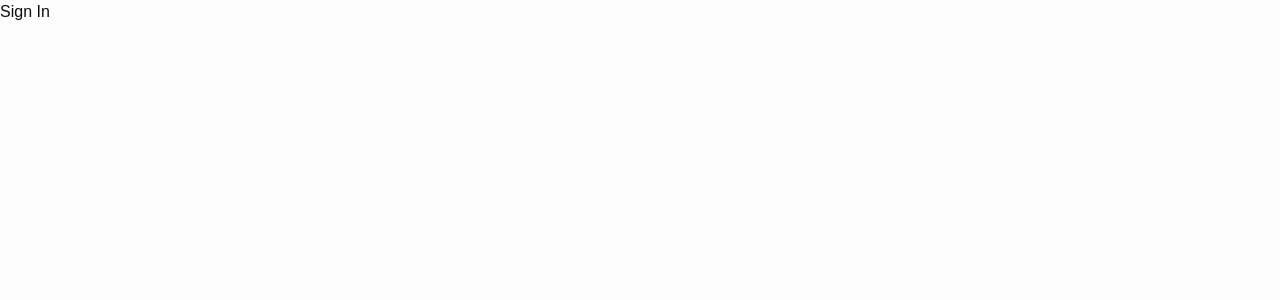
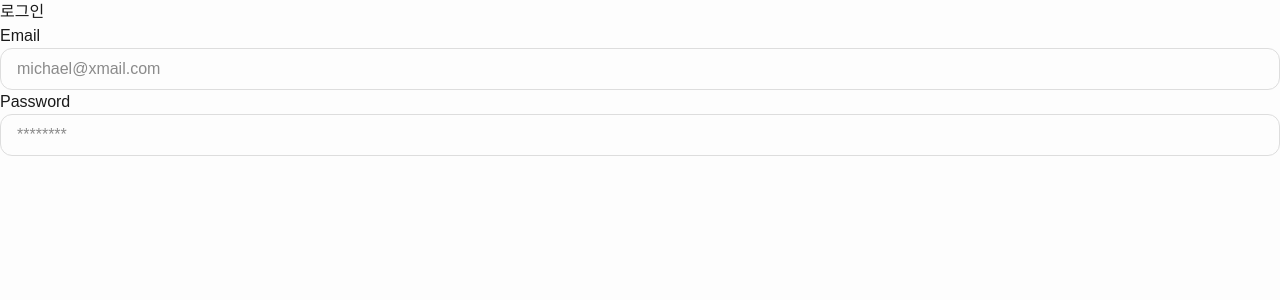
Before and after one commit to jsomnium/BEST_CRUD_PROJECT, a Next.js app in the folder best-crud-project/: page /sign-in in a window 1280 px wide. Shown: the top 300 px of the page. Built offline with nearby package versions, Linux system fonts and the light colour scheme.

Commit message:
feat(signin): add shared TextField component

```diff
--- a/best-crud-project/src/app/(auth)/sign-in/page.tsx
+++ b/best-crud-project/src/app/(auth)/sign-in/page.tsx
@@ -1,9 +1,10 @@
-import Button from '@/src/components/ui/Button';
+import SigninForm from '@/src/features/auth/sign-in/ui/SigninForm';
 
 export default function SignInPage() {
   return (
     <div>
-      <h1>Sign In</h1>
+      <h1>로그인</h1>
+      <SigninForm />
     </div>
   );
 }
--- a/best-crud-project/src/app/globals.css
+++ b/best-crud-project/src/app/globals.css
@@ -6,14 +6,14 @@
 
   /* === BRAND COLORS === */
   --background: #FDFDFD;
-  --foreground: #0C0D11;
+  --foreground: #1A1A1A;
   --primary: #41D596;
   --primary-deep: #14B470;
   --primary-light: #BCF0DA;
 
   /* === SEMANTIC COLORS === */
   --red: #FD7564;
-  --black: #0C0D11;
+  --black: #1A1A1A;
 
   /* === GREY SCALE === */
   --grey-1000: #1A1A1A;
--- /dev/null
+++ b/best-crud-project/src/components/ui/TextField.tsx
@@ -0,0 +1,18 @@
+type props = {
+  label?: string;
+  placeholder?: string;
+};
+
+export default function TextField({ label, placeholder }: props) {
+  return (
+    <>
+      <label className="mb-2">{label}</label>
+      <input
+        type="text"
+        aria-label={placeholder}
+        placeholder={placeholder}
+        className="border-grey-350 focus:border-primary w-full rounded-xl border px-4 py-2 focus:outline-none"
+      />
+    </>
+  );
+}
--- /dev/null
+++ b/best-crud-project/src/features/auth/sign-in/ui/SigninForm.tsx
@@ -0,0 +1,10 @@
+import TextField from '@/src/components/ui/TextField';
+
+export default function SigninForm() {
+  return (
+    <form>
+      <TextField label="Email" placeholder="michael@xmail.com" />
+      <TextField label="Password" placeholder="********" />
+    </form>
+  );
+}
```
